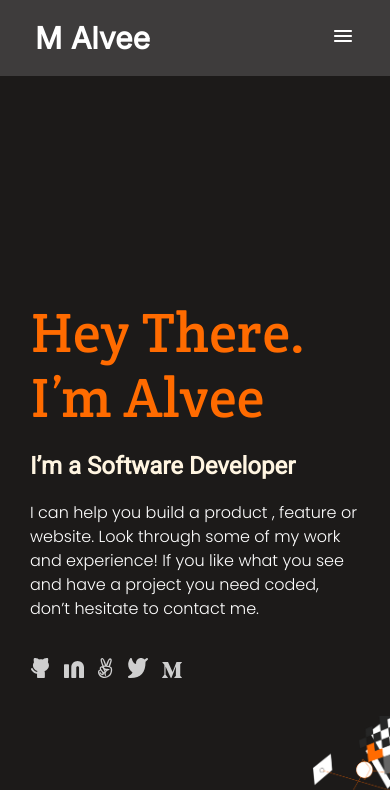
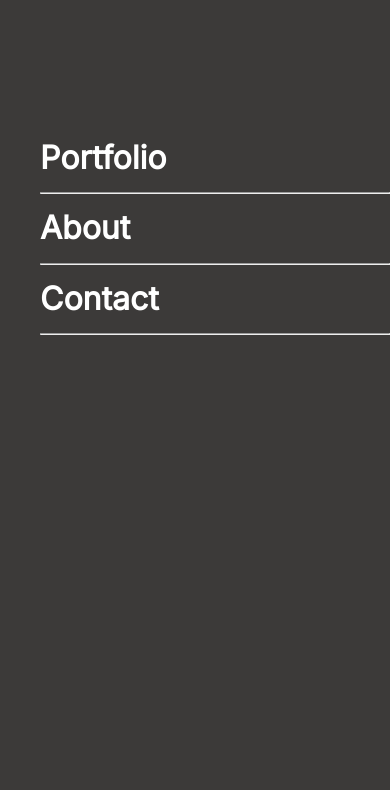
Before and after one commit to otmaneechchafyky/malvee-portfolio, a website: page index.html in a window 390 px wide. Shown: the top 790 px of the page. Drawn offline with Linux system fonts and the light colour scheme.

Commit message:
Add mobile menu

```diff
--- a/index.html
+++ b/index.html
@@ -8,7 +8,18 @@
   <title>Alvee | Full Stack Developer</title>
 </head>
 <body>
+  <section class="mobile-menu">
+    <div class="mobile-menu-links">
+      <ul class="menu-item-container">
+        <li class="menu-items"><a href="#portfolio">Portfolio</a><hr></li>
+        <li class="menu-items"><a href="#about">About</a><hr></li>
+        <li class="menu-items"><a href="#contact">Contact</a><hr></li>
+      </ul>
 
+
+
+    </div>
+  </section>
   <header>
     <nav>
       <div class="name">
@@ -24,13 +35,18 @@
             </svg>
         </span>
       </div>
+
+
+
       <div class="breadcrumb-icon">
         <svg width="24" height="24" viewBox="0 0 24 24" fill="none" xmlns="http://www.w3.org/2000/svg">
           <path fill-rule="evenodd" clip-rule="evenodd" d="M3 7C3 6.44772 3.44772 6 4 6H20C20.5523 6 21 6.44772 21 7C21 7.55228 20.5523 8 20 8H4C3.44772 8 3 7.55228 3 7ZM3 12C3 11.4477 3.44772 11 4 11L20 11C20.5523 11 21 11.4477 21 12C21 12.5523 20.5523 13 20 13L4 13C3.44772 13 3 12.5523 3 12ZM4 16C3.44772 16 3 16.4477 3 17C3 17.5523 3.44772 18 4 18H20C20.5523 18 21 17.5523 21 17C21 16.4477 20.5523 16 20 16H4Z" fill="white"/>
           </svg>
       </div>
     </nav>
+
   </header>
+
 
   <section class="headline-section">
     <ul class="social-links">
--- a/styles/index.css
+++ b/styles/index.css
@@ -15,6 +15,38 @@ a {
   color: white;
 }
 
+.mobile-menu{
+  display: block;
+
+  position: fixed;
+  top: 1;
+  left: 1;
+  height: 100%;
+  width: 100%;
+ background-color: #3C3A39;
+ overflow-y: hidden;
+
+
+}
+.mobile-menu-links{
+  /* padding-left: 40px; */
+  padding-top: 108px;
+  display: flex;
+  flex-direction: column;
+  color: #FFF5E1;
+  font-family: Inter;
+  font-style: Bold;
+  font-size: 32px;
+  font-weight: 700;
+  line-height: 44px;
+  line-height: 114%;
+  align-items: Left;
+
+
+}
+.menu-item-container{
+  list-style-type: none;
+}
 /* button effects */
 
 button:hover {
```
